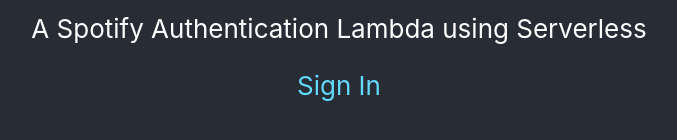
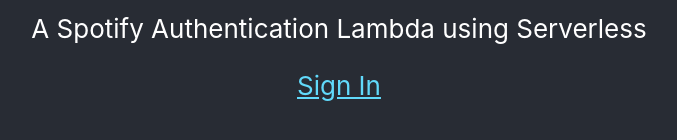
Before and after one commit to bchampp/spotify-lambda, a React (Create React App) app in the folder client/: page / in a window 1280 px wide. Shown: the part 516-656 px from the top of the page, without its empty margins (301-978 px from the left). Built offline with nearby package versions, Linux system fonts and the light colour scheme.

Commit message:
fix href for build

```diff
--- a/client/package.json
+++ b/client/package.json
@@ -7,7 +7,7 @@
     "@testing-library/jest-dom": "^5.12.0",
     "@testing-library/react": "^11.1.0",
     "@testing-library/user-event": "^12.1.10",
-    "@types/jest": "^26.0.15",
+    "@types/jest": "^26.0.22",
     "@types/node": "^12.0.0",
     "@types/react": "^17.0.0",
     "@types/react-dom": "^17.0.0",
--- a/client/src/App.tsx
+++ b/client/src/App.tsx
@@ -7,7 +7,7 @@
 			<header className="App-header">
 				<img src={logo} className="App-logo" alt="logo" />
 				<p>A Spotify Authentication Lambda using Serverless</p>
-				<a className="App-link" target="_blank">
+				<a className="App-link" target="_blank" href="">
 					Sign In
 				</a>
 			</header>
```
Also changed, not shown: 1 other file (tests, documents, lock files or other folders).
